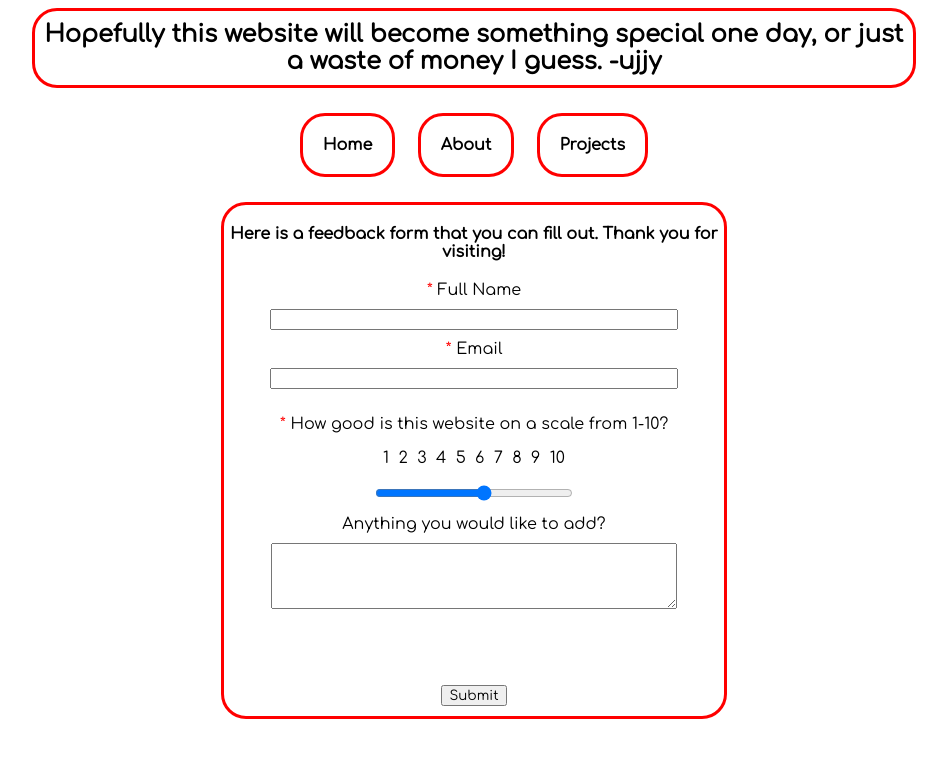
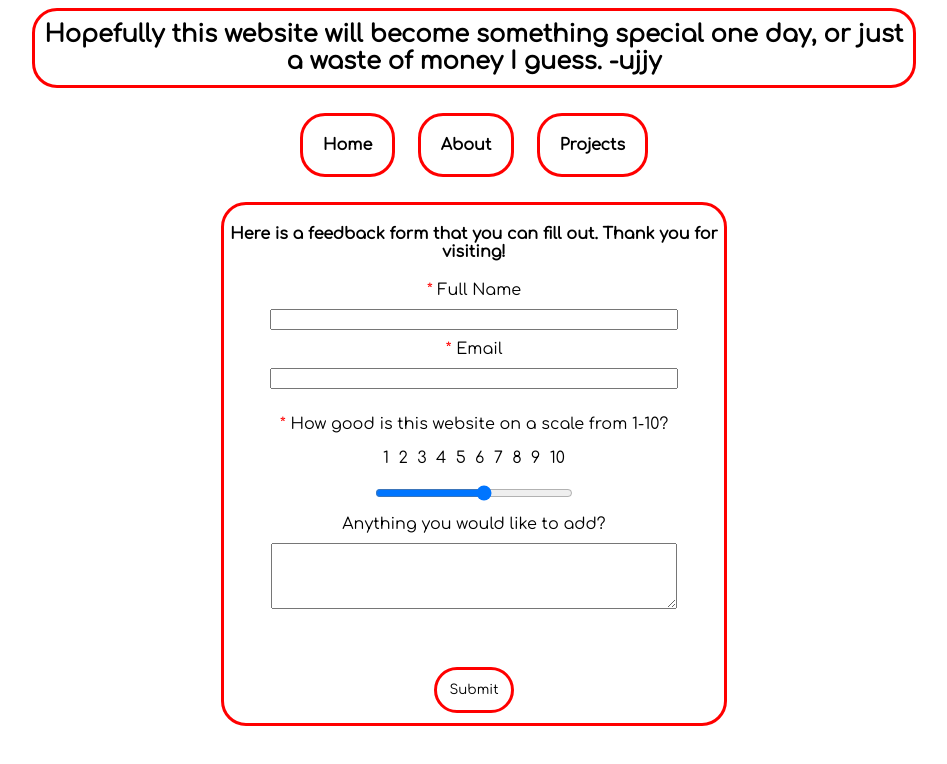
Before and after one commit to u-jjy/forgotmysemicolon, a plain HTML site: page index.html in a window 1280 px wide. Shown: the whole page, without its empty margins (166-1113 px from the left). Drawn offline with Linux system fonts and the light colour scheme.

Commit message:
Added more styling to form pt.2

```diff
--- a/index.html
+++ b/index.html
@@ -40,8 +40,7 @@
 		          <div id='recaptcha' data-netlify-recaptcha='true'></div>
 		        </div>
 		        <br>
-		        <br>
-		        <input type='submit'>
+		        <input type='submit' class='button'>
     		</form>
     	</footer>
   	</body>
--- a/style.css
+++ b/style.css
@@ -14,6 +14,18 @@ footer label {
 
 footer input[type='text'], input[type='email'], textarea {
   width: 80%;
+}
+
+.button {
+  background-color: white;
+  padding: 2.5%;
+  border: 3px solid red;
+  border-radius: 25px;
+}
+
+.button:hover {
+  color: red;
+  cursor: pointer;
 }
 
 footer h3{
```
